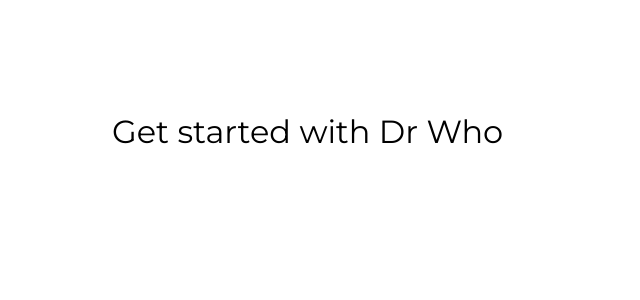
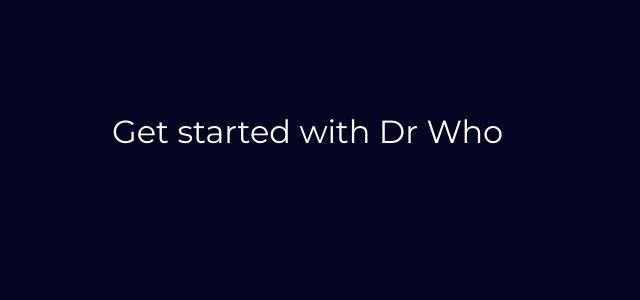
Before and after one commit to stef-ania/dr-who, a Next.js app: page / in a window 1280 px wide. Shown: the top 300 px of the page, without its empty margins (0-640 px from the left). Built offline with nearby package versions, Linux system fonts and the light colour scheme.

Commit message:
Added color palette

```diff
--- a/src/app/globals.css
+++ b/src/app/globals.css
@@ -16,8 +16,9 @@
   --font-regular: 400;
 
   /* Colors: */
-  --foreground-rgb: 0, 0, 0;
-  --background-start-rgb: 214, 219, 220;
+  --general-bg: #040521;
+  --primary-color: #ffc67e;
+  --secondary-color: #fff;
 }
 
 * {
@@ -33,8 +34,8 @@
 }
 
 body {
-  background: linear-gradient(to bottom, transparent, rgb(var(--background-end-rgb))) rgb(var(--background-start-rgb));
-  color: rgb(var(--foreground-rgb));
+  background: var(--general-bg);
+  color: var(--secondary-color);
 }
 
 a {
```
